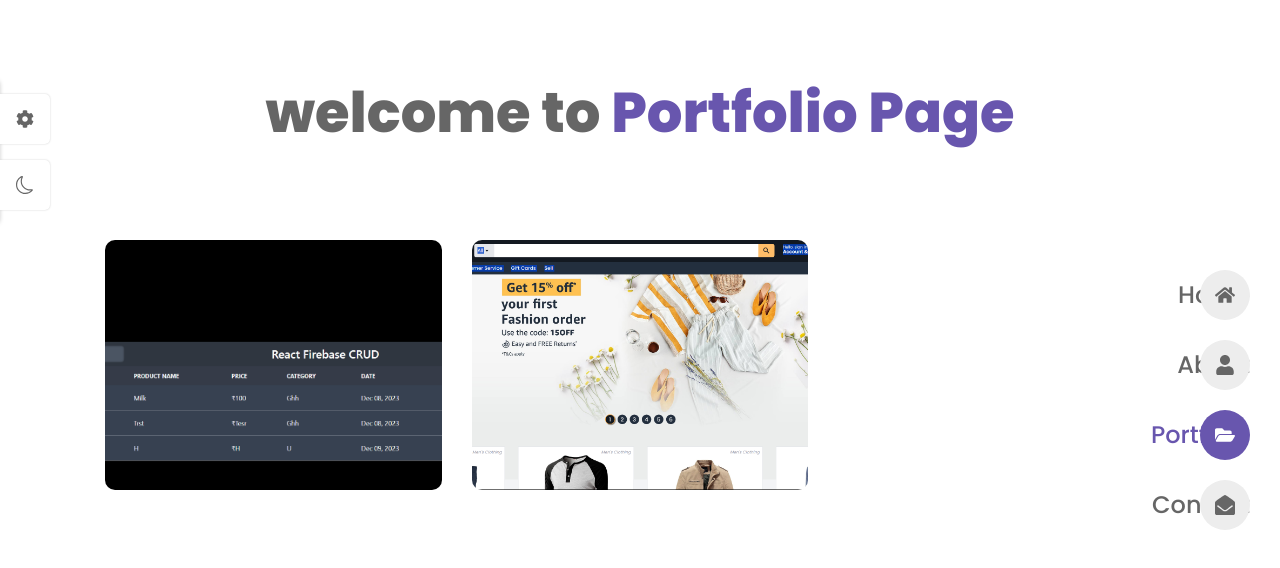
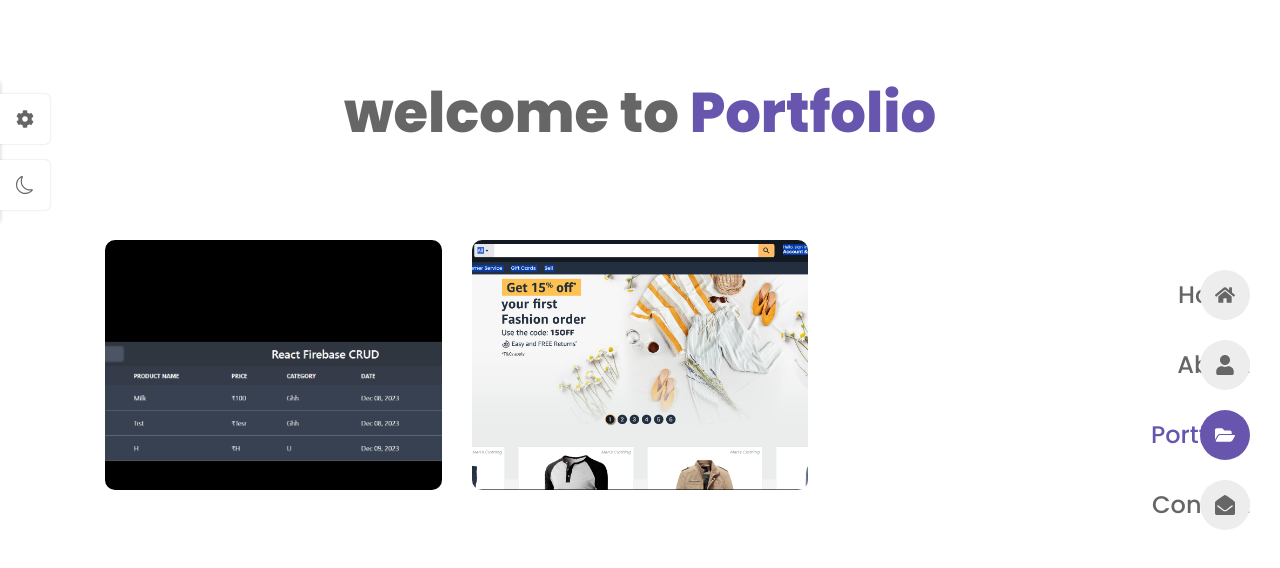
Before and after one commit to supergubber/Portfolioresume, a React (Vite) app: page /portfolio in a window 1280 px wide. Shown: the top 568 px of the page. Built offline with nearby package versions, Linux system fonts and the light colour scheme.

Commit message:
testing complete

```diff
--- a/src/Pages/Portfolio/Portfolio.jsx
+++ b/src/Pages/Portfolio/Portfolio.jsx
@@ -5,7 +5,7 @@ const Portfolio = () => {
   return (
     <section className='portfolio section'>
       <h2 className='section__title'>
-        welcome to <span>Portfolio Page</span>
+        welcome to <span>Portfolio</span>
       </h2>
       <div className='portfolio__container container grid'>
         {portfolio.map((item) => {
```
